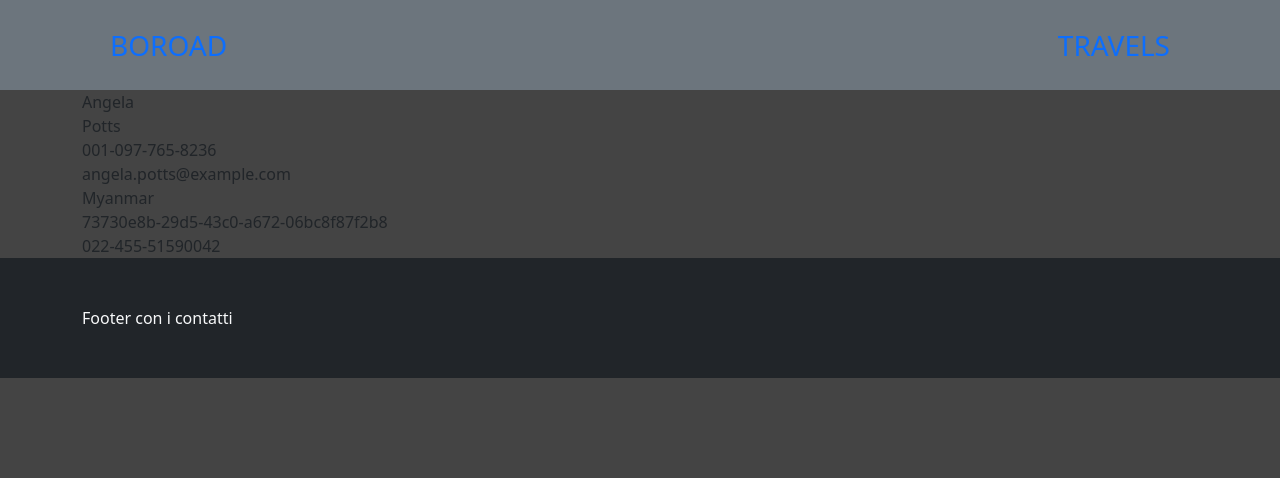
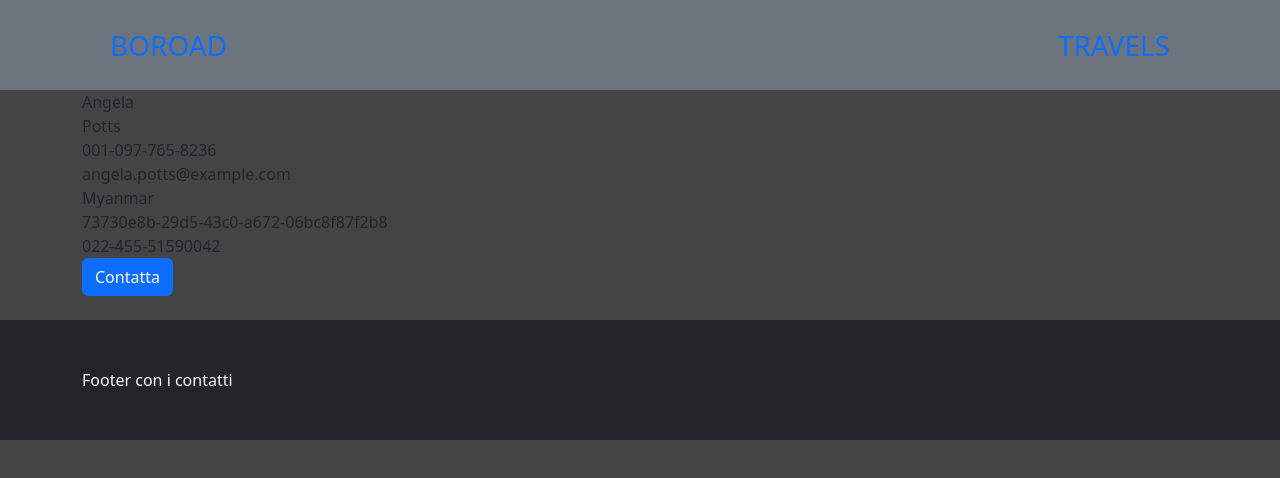
Before and after one commit to simoneburrai/boo-road-webapp, a React (Vite) app: page /travels/1/travellers/11 in a window 1280 px wide. Shown: the top 478 px of the page. Built offline with nearby package versions, Linux system fonts and the light colour scheme.

Commit message:
feat: created button to quickly contact the traveler

```diff
--- a/src/pages/SingleTraveller.jsx
+++ b/src/pages/SingleTraveller.jsx
@@ -1,11 +1,11 @@
-import { useNavigate, useParams} from "react-router-dom";
-import {useTravels} from "../contexts/TravelContext"
+import { useNavigate, useParams } from "react-router-dom";
+import { useTravels } from "../contexts/TravelContext"
 import { useEffect } from "react";
 
-const SingleTraveller = ()=> {
+const SingleTraveller = () => {
     const navigate = useNavigate();
-    const {travellers} = useTravels();
-    let {id, travelId} = useParams();
+    const { travellers } = useTravels();
+    let { id, travelId } = useParams();
     id = parseInt(id);
     travelId = parseInt(travelId)
     console.log(travelId, id);
@@ -19,7 +19,7 @@ const SingleTraveller = ()=> {
     }, [travellers, currentTraveller, currentTravellers, navigate]);
 
 
-    if(currentTraveller && currentTravellers.length > 0) {
+    if (currentTraveller && currentTravellers.length > 0) {
         return <div>
             <div>{currentTraveller.name}</div>
             <div>{currentTraveller.surname}</div>
@@ -28,6 +28,7 @@ const SingleTraveller = ()=> {
             <div>{currentTraveller.nationality}</div>
             <div>{currentTraveller.idCode}</div>
             <div>{currentTraveller.emergencyNumber}</div>
+            <button className="btn btn-primary mb-4">Contatta</button>
         </div>
     }
 
```
Lines whose indentation alone changed are shown as unchanged.
